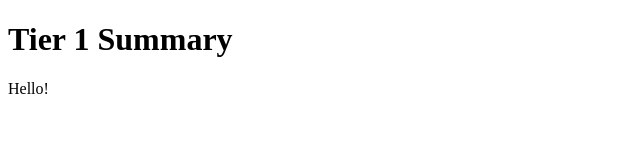
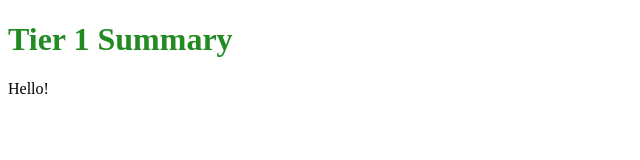
Before and after one commit to dschilmoeller/tier1summaryvideo, a plain HTML site: page index.html in a window 1280 px wide. Shown: the whole page, without its empty margins (0-640 px from the left). Drawn offline with Linux system fonts and the light colour scheme.

Commit message:
created css file, added css stylesheet to index.html

```diff
--- a/index.html
+++ b/index.html
@@ -4,6 +4,8 @@
         <meta charset="UTF-8">
         <meta http-equiv="X-UA-Compatible" content="IE=edge">
         <meta name="viewport" content="width=device-width, initial-scale=1.0">
+        <!-- link the stylesheet -->
+        <link href="main.css" rel="stylesheet">
         <title>Tier 1 Summary</title>
     </head>
     <body>
--- /dev/null
+++ b/main.css
@@ -0,0 +1,3 @@
+h1 {
+    color: forestgreen;
+}
```
